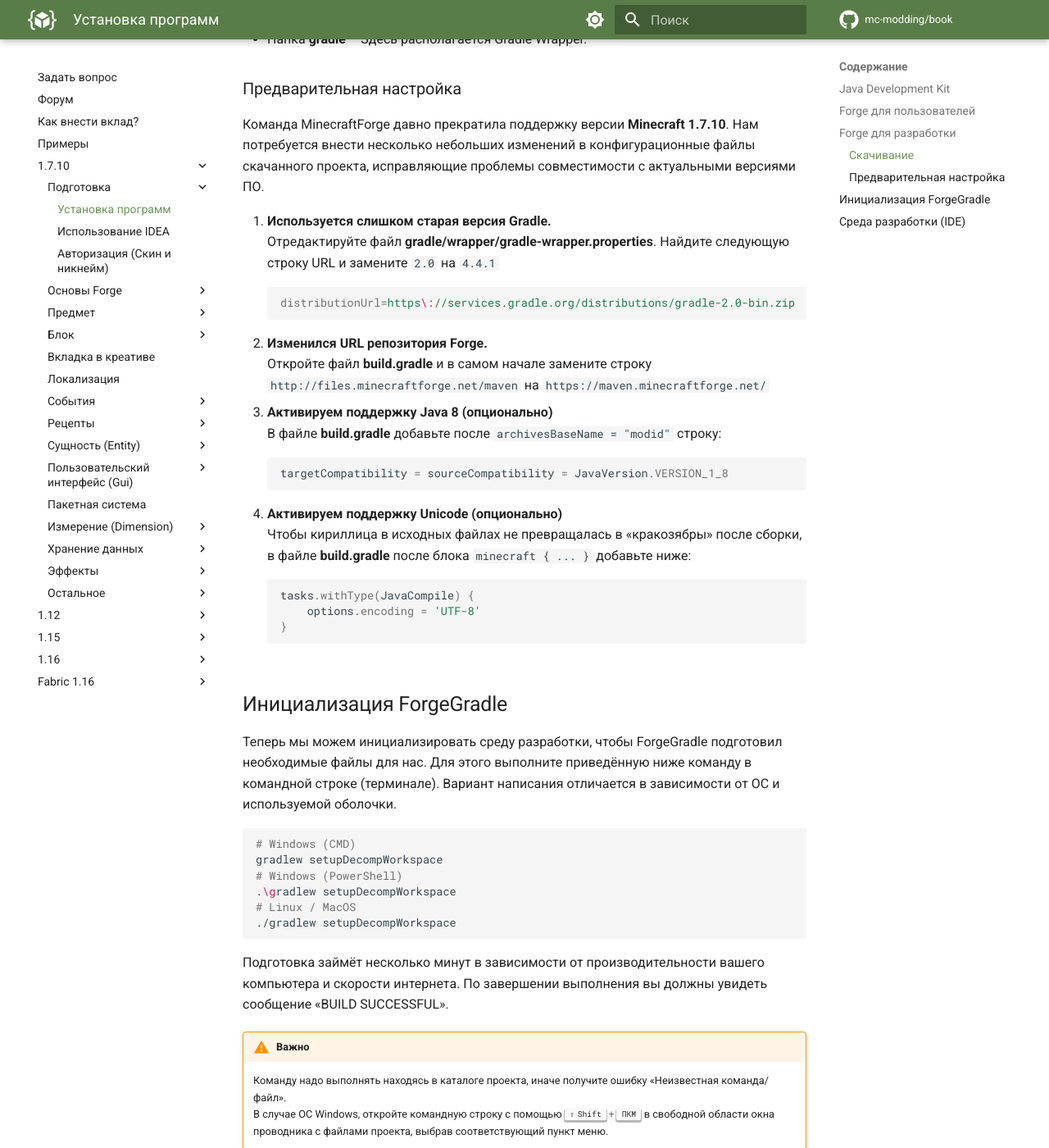
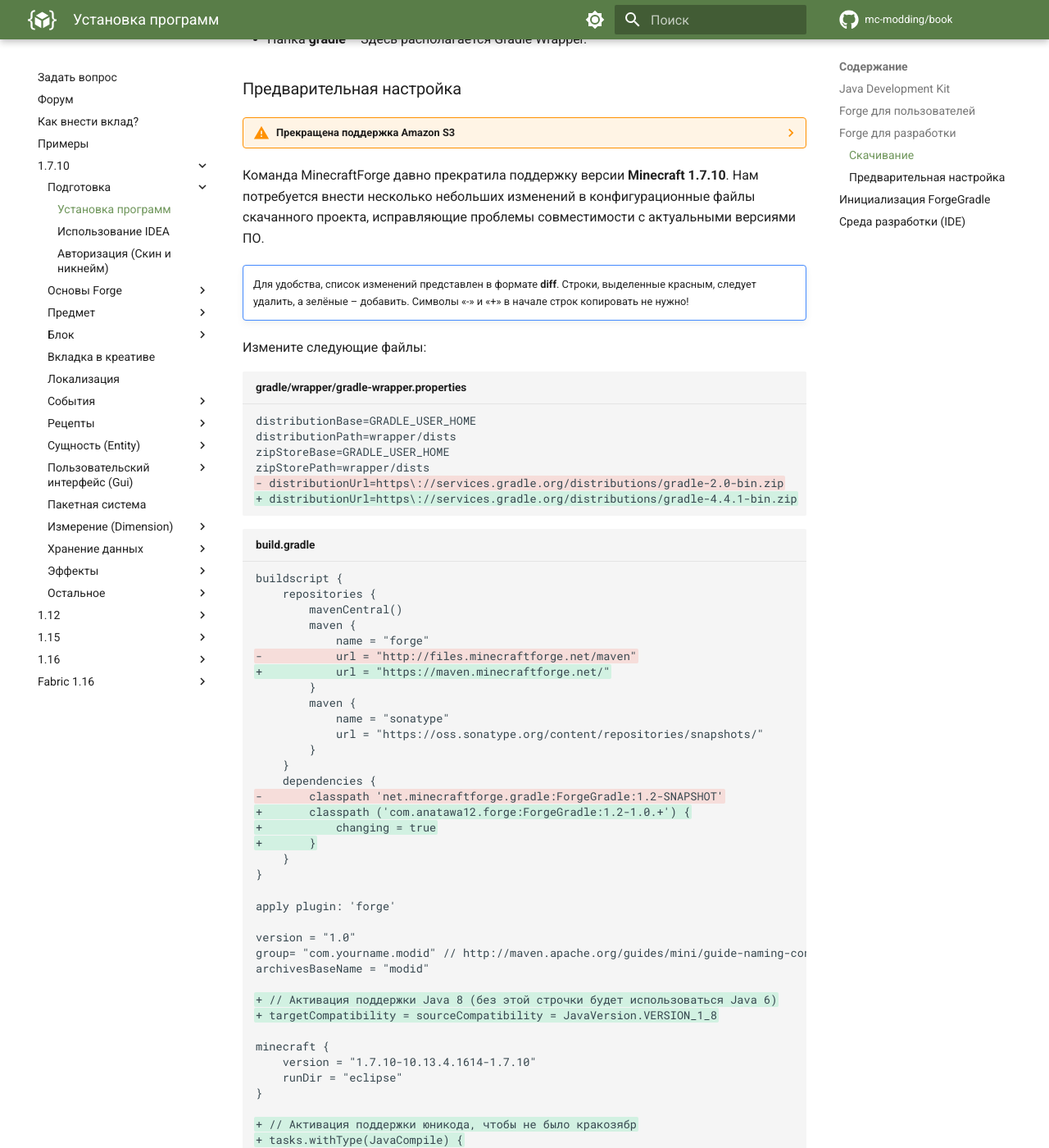
Before and after one commit to mc-modding/book, an MkDocs documentation site: the page built from docs/1.7.10/preparation/install.md, in a window 1280 px wide and 1400 px high, scrolled down 2338 px. Shown: the whole window at 82% size. Built offline with MkDocs 1.6.1 and Material for MkDocs 9.7.7, drawn with Linux system fonts in a browser that asks for light colours; comment, search, counter and statistics services are not loaded; some of the changed text lies outside the part shown.

Commit message:
[1.7.10] Обновлена инструкция по настройке среды
Добавлена скрытая реклама форка от anatawa12

````diff
--- a/docs/1.7.10/preparation/install.md
+++ b/docs/1.7.10/preparation/install.md
@@ -62,29 +62,73 @@
 
 ### Предварительная настройка
 
+??? warning "Прекращена поддержка Amazon S3"
+    В ноябре 2022 г. корпорация Microsoft удалила файлы игры с сервиса Amazon S3
+    из-за чего старые официальные версии ForgeGradle перестали работать выдавая ошибку:
+    `Unexpected reponse 403 from http://s3.amazonaws.com/Minecraft.Download/versions/1.7.10/1.7.10.json`
+    Для разработки будет использоваться неофициальная версия ForgeGradle, где эта проблема была исправлена (_файлы игры теперь скачиваются с серверов Microsoft_).
+
 Команда MinecraftForge давно прекратила поддержку версии **Minecraft 1.7.10**.
 Нам потребуется внести несколько небольших изменений в конфигурационные файлы скачанного проекта, исправляющие проблемы совместимости с актуальными версиями ПО.
 
-1. **Используется слишком старая версия Gradle.**
-   Отредактируйте файл **gradle/wrapper/gradle-wrapper.properties**.
-   Найдите следующую строку URL и замените `2.0` на `4.4.1`
-   ```properties
-   distributionUrl=https\://services.gradle.org/distributions/gradle-2.0-bin.zip
-   ```
-2. **Изменился URL репозитория Forge.**
-   Откройте файл **build.gradle** и в самом начале замените строку `http://files.minecraftforge.net/maven` на `https://maven.minecraftforge.net/`
-3. **Активируем поддержку Java 8 (опционально)**
-   В файле **build.gradle** добавьте после `archivesBaseName = "modid"` строку:
-   ```groovy
-   targetCompatibility = sourceCompatibility = JavaVersion.VERSION_1_8
-   ```
-4. **Активируем поддержку Unicode (опционально)**
-   Чтобы кириллица в исходных файлах не превращалась в «кракозябры» после сборки, в файле **build.gradle**  после блока `minecraft { ... }` добавьте ниже:
-   ```groovy
-   tasks.withType(JavaCompile) {
-       options.encoding = 'UTF-8'
-   }
-   ```
+!!! note ""
+    Для удобства, список изменений представлен в формате **diff**. Строки, выделенные красным, следует удалить, а зелёные – добавить. Символы «-» и «+» в начале строк копировать не нужно!
+
+Измените следующие файлы:
+
+```diff title="gradle/wrapper/gradle-wrapper.properties"
+distributionBase=GRADLE_USER_HOME
+distributionPath=wrapper/dists
+zipStoreBase=GRADLE_USER_HOME
+zipStorePath=wrapper/dists
+- distributionUrl=https\://services.gradle.org/distributions/gradle-2.0-bin.zip
++ distributionUrl=https\://services.gradle.org/distributions/gradle-4.4.1-bin.zip
+```
+
+```diff title="build.gradle"
+buildscript {
+    repositories {
+        mavenCentral()
+        maven {
+            name = "forge"
+-           url = "http://files.minecraftforge.net/maven"
++           url = "https://maven.minecraftforge.net/"
+        }
+        maven {
+            name = "sonatype"
+            url = "https://oss.sonatype.org/content/repositories/snapshots/"
+        }
+    }
+    dependencies {
+-       classpath 'net.minecraftforge.gradle:ForgeGradle:1.2-SNAPSHOT'
++       classpath ('com.anatawa12.forge:ForgeGradle:1.2-1.0.+') {
++           changing = true
++       }
+    }
+}
+
+apply plugin: 'forge'
+
+version = "1.0"
+group= "com.yourname.modid" // http://maven.apache.org/guides/mini/guide-naming-conventions.html
+archivesBaseName = "modid"
+
++ // Активация поддержки Java 8 (без этой строчки будет использоваться Java 6)
++ targetCompatibility = sourceCompatibility = JavaVersion.VERSION_1_8
+
+minecraft {
+    version = "1.7.10-10.13.4.1614-1.7.10"
+    runDir = "eclipse"
+}
+
++ // Активация поддержки юникода, чтобы не было кракозябр
++ tasks.withType(JavaCompile) {
++     options.encoding = 'UTF-8'
++ }
+
+// ...
+```
+
 
 ## Инициализация ForgeGradle
 
````
